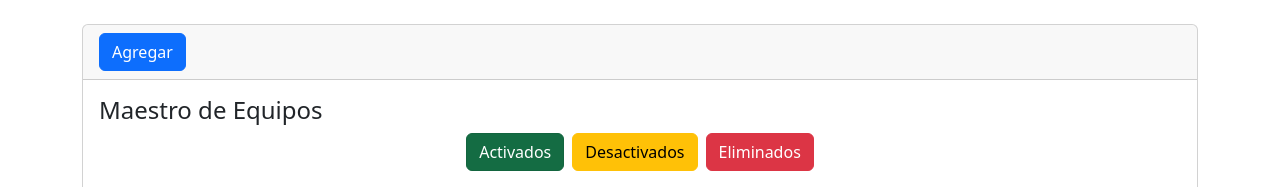
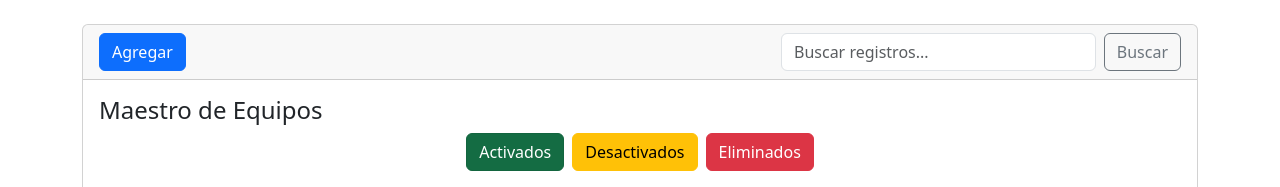
Before and after one commit to JCuenca17/lab_ne, a Django app: page /maestro/ in a window 1280 px wide. Shown: the part 56-243 px from the top of the page. Run offline with Django 3.2, Linux system fonts and the light colour scheme; data that the repository does not hold is empty.

Commit message:
agregando buscador

```diff
--- a/maestro/templates/maestro/index.html
+++ b/maestro/templates/maestro/index.html
@@ -6,8 +6,12 @@
 
 {% block content %}
   <div class="card">
-    <div class="d-flex card-header">
-      <a name="" id="" class="btn btn-primary" href="{% url 'crear' %}" role="button">Agregar</a>
+    <div class="d-flex flex-column flex-md-row justify-content-between align-items-center card-header">
+      <a name="" id="" class="btn btn-primary mb-2 mb-md-0" href="{% url 'crear' %}" role="button">Agregar</a>
+      <form method="get" action="" class="d-flex" style="max-width: 400px; width: 100%;">
+        <input type="text" name="q" class="form-control me-2" placeholder="Buscar registros..." value="{{ request.GET.q|default:'' }}" />
+        <button class="btn btn-outline-secondary" type="submit">Buscar</button>
+      </form>
     </div>
     <div class="card-body">
       <h4 class="card-title">Maestro de Equipos</h4>
```
